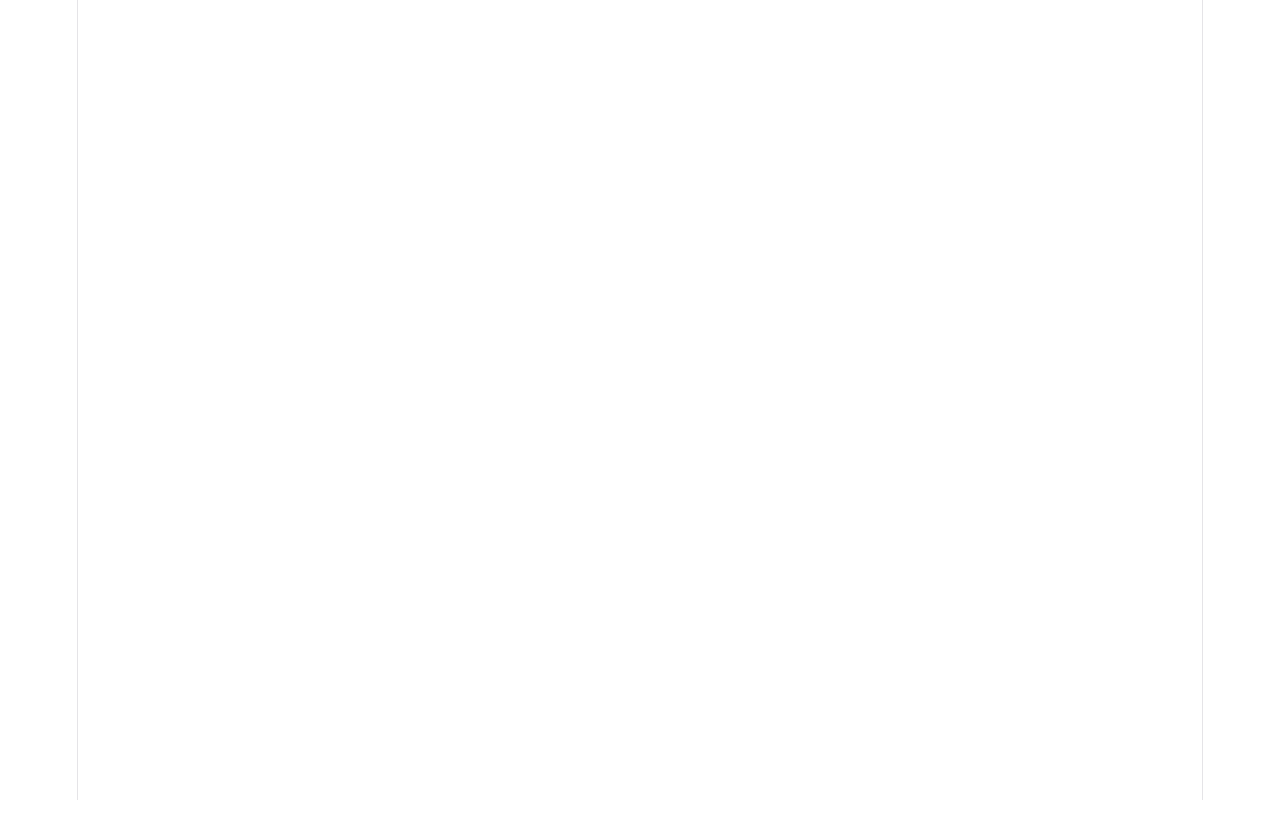
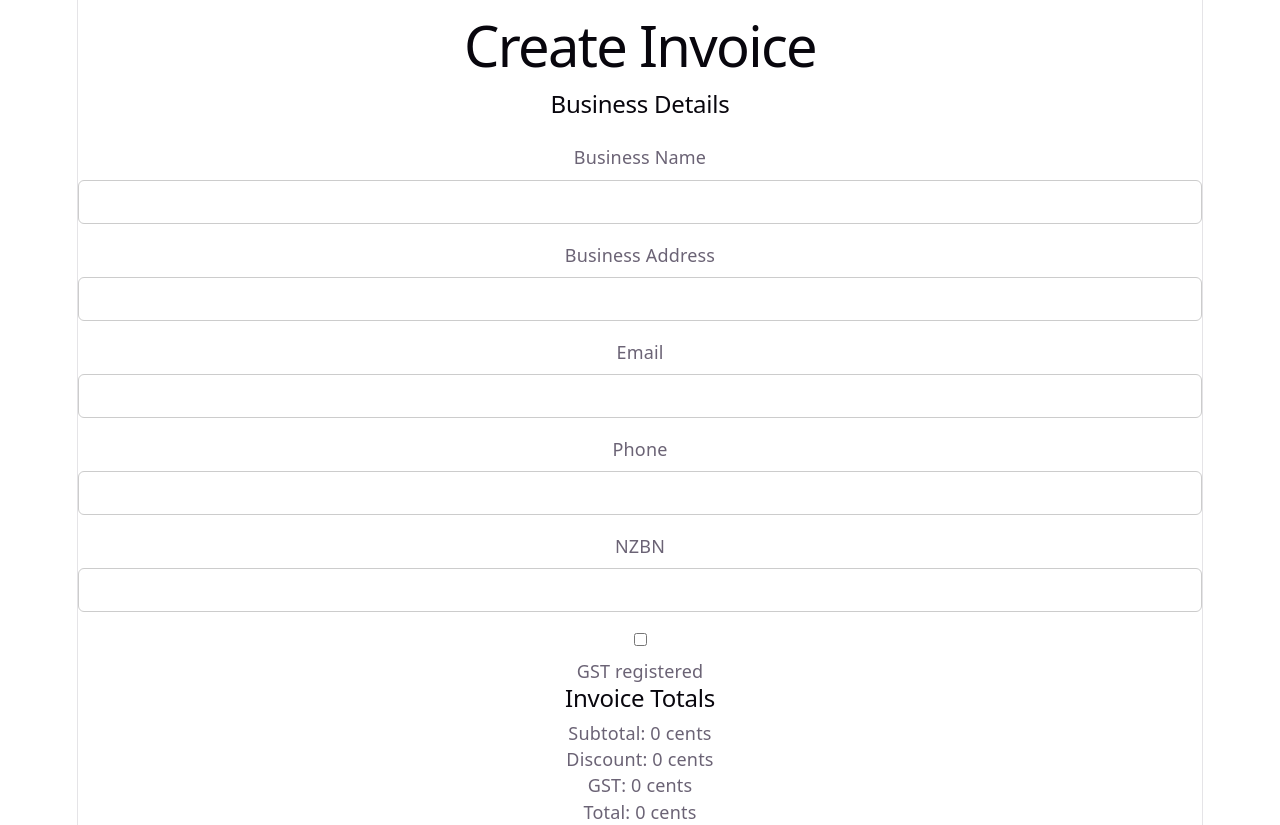
Before and after one commit to dean-tunbridge/tradie-invoice, a Vue app: page / in a window 1280 px wide. Before the commit the page ends 800 px from the top, so only its background shows below. Built offline with nearby package versions, Linux system fonts and the light colour scheme.

Commit message:
render invoice form in App to check everything is working so far.

```diff
--- a/src/App.vue
+++ b/src/App.vue
@@ -1,3 +1,9 @@
-<script setup lang="ts"></script>
+<script setup lang="ts">
+import InvoiceForm from './components/InvoiceForm.vue'
+</script>
 
-<template></template>
+<template>
+  <main>
+    <InvoiceForm />
+  </main>
+</template>
```
